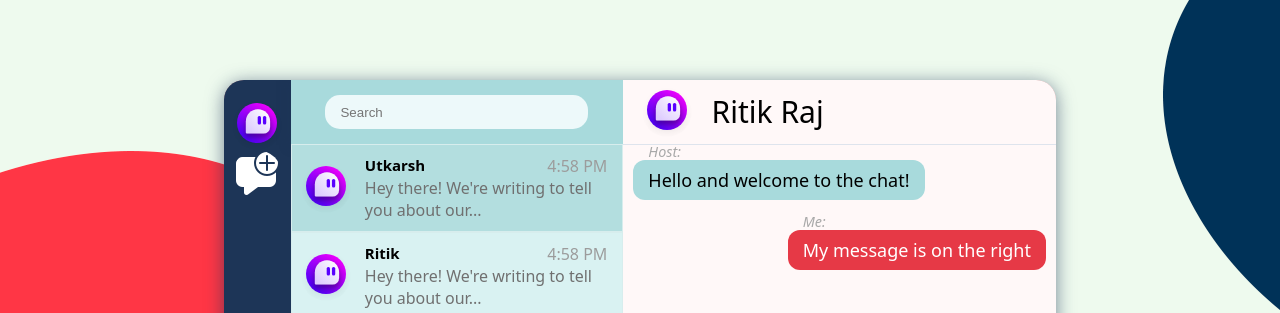
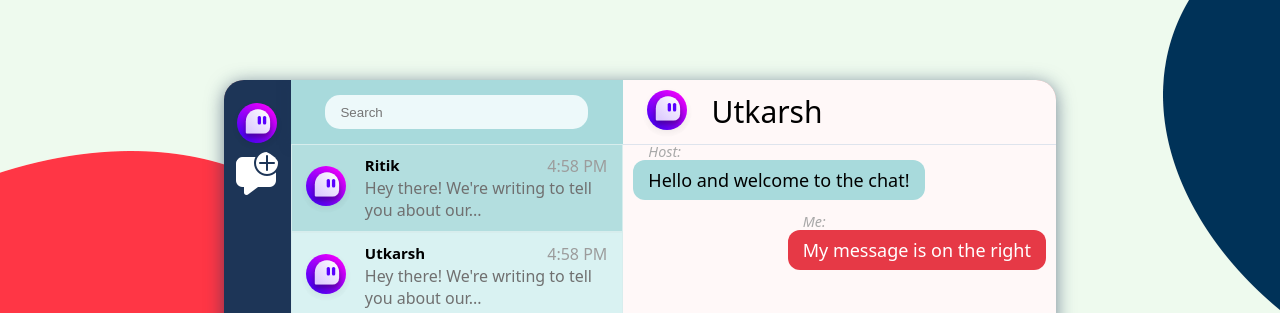
Before and after one commit to uvthegreat/chatFrontend, a plain HTML site: page index.html in a window 1280 px wide. Shown: the top 313 px of the page. Drawn offline with Linux system fonts and the light colour scheme.

Commit message:
second commit

```diff
--- a/index.html
+++ b/index.html
@@ -31,7 +31,7 @@
 
               <div class="detail">
                 <div class="contact-title-div">
-                  <span class="contact-title">Utkarsh </span>
+                  <span class="contact-title">Ritik </span>
                 </div>
                 <div class="contact-time">4:58 PM</div>
 
@@ -48,7 +48,7 @@
 
               <div class="detail">
                 <div class="contact-title-div">
-                  <span class="contact-title">Ritik </span>
+                  <span class="contact-title">Utkarsh </span>
                 </div>
                 <div class="contact-time">4:58 PM</div>
 
@@ -178,7 +178,7 @@
             <div class="profile-div">
               <img src="casper-nudge.f747a060.svg" alt="" />
             </div>
-            <div class="chat-title">Ritik Raj</div>
+            <div class="chat-title">Utkarsh</div>
           </div>
           <div class="msg-window">
             <ul id="messages">
```
